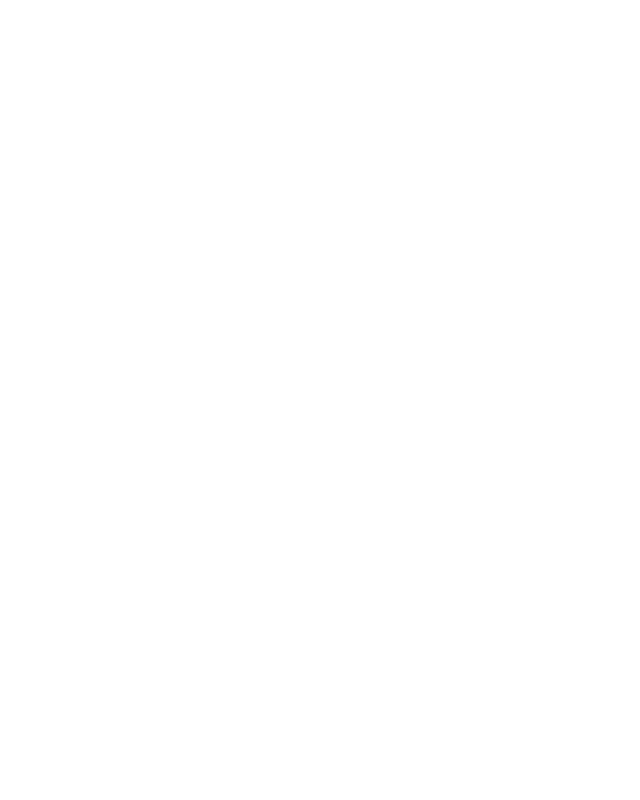
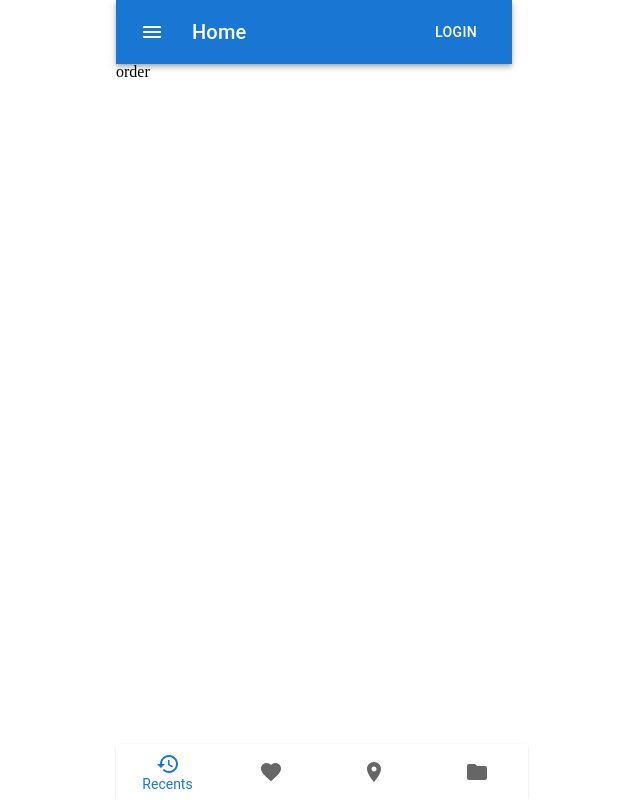
Before and after one commit to kyumin1227/PizzaProject, a React (Vite) app in the folder Pizza_frontend/: page /order in a window 1280 px wide. Before the commit this address had no page. Shown: the whole page, without its empty margins (326-966 px from the left). Built offline with nearby package versions, Linux system fonts and the light colour scheme.

Commit message:
Feat: orderPage 생성 및 주소 할당

```diff
--- a/Pizza_frontend/src/App.tsx
+++ b/Pizza_frontend/src/App.tsx
@@ -7,6 +7,7 @@
 import BottomNav from "./components/BottomNav";
 import "./reset.css";
 import { Paper } from "@mui/material";
+import OrderPage from "./pages/OrderPage";
 
 function App() {
   const Layout = () => {
@@ -29,6 +30,7 @@
           <Route path="/mui" element={<MuiPage />}></Route>
           <Route path="/login" element={<LoginPage />}></Route>
           <Route path="/user/:userId" element={<UserPage />}></Route>
+          <Route path="/order" element={<OrderPage />}></Route>
         </Route>
       </Routes>
     </>
--- a/Pizza_frontend/src/components/BottomNav.tsx
+++ b/Pizza_frontend/src/components/BottomNav.tsx
@@ -5,12 +5,19 @@
 import RestoreIcon from "@mui/icons-material/Restore";
 import FavoriteIcon from "@mui/icons-material/Favorite";
 import LocationOnIcon from "@mui/icons-material/LocationOn";
+import { useNavigate } from "react-router-dom";
 
 export default function LabelBottomNavigation() {
   const [value, setValue] = React.useState("recents");
 
   const handleChange = (event: React.SyntheticEvent, newValue: string) => {
     setValue(newValue);
+  };
+
+  const navigate = useNavigate();
+
+  const handleOrder = () => {
+    navigate("/order");
   };
 
   return (
@@ -21,9 +28,10 @@
         icon={<RestoreIcon />}
       />
       <BottomNavigationAction
-        label="Favorites"
-        value="favorites"
+        label="Order"
+        value="order"
         icon={<FavoriteIcon />}
+        onClick={handleOrder}
       />
       <BottomNavigationAction
         label="Nearby"
--- /dev/null
+++ b/Pizza_frontend/src/pages/OrderPage/index.tsx
@@ -0,0 +1,5 @@
+const OrderPage = () => {
+  return "order";
+};
+
+export default OrderPage;
```
